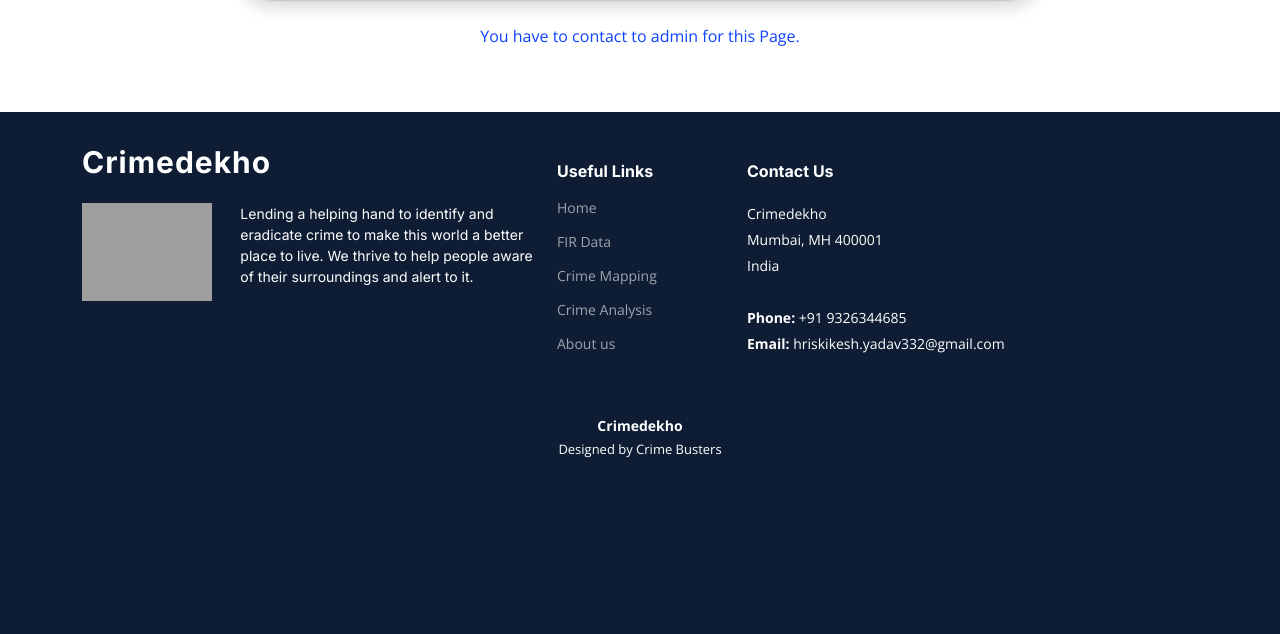
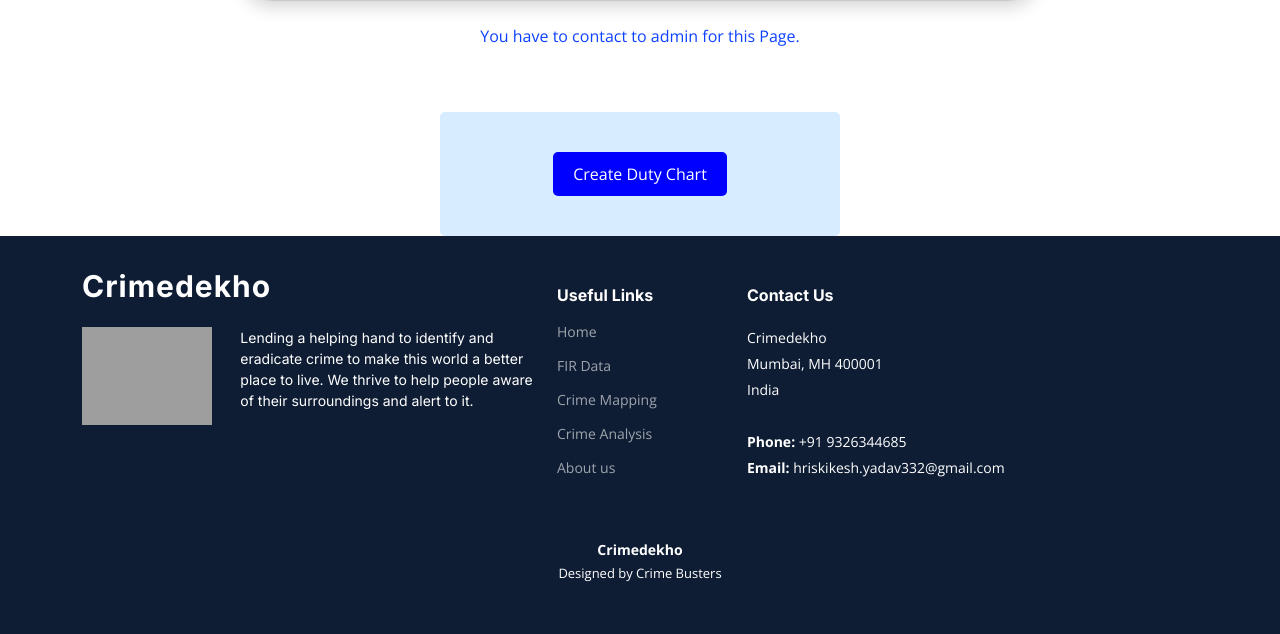
Before and after one commit to rock12231/CrimeDekho_KS, a Django app: template CrimeMapping/templates/CrimeMapping/crimemapping.html in a window 1280 px wide. Shown: the part 582-1216 px from the top of the page. Before the commit the page ends 1040 px from the top, so only its background shows below. Run offline with Django 4.2, Linux system fonts and the light colour scheme; the template is opened without the code that fills it, so the values that code supplies are empty; parts of the project's set-up code (start-up, migrations or seed data) failed here and were passed over; some libraries are stand-ins or nearby versions; grey boxes are pictures that could not be loaded.

Commit message:
Outline for the Police Chart Frontend

```diff
--- a/CrimeMapping/templates/CrimeMapping/crimemapping.html
+++ b/CrimeMapping/templates/CrimeMapping/crimemapping.html
@@ -9,10 +9,12 @@
         border-color: #ff80ff;
         box-shadow: 0px 1px 1px rgba(0, 0, 0, 0.075) inset, 0px 0px 8px rgba(255, 100, 255, 0.5);
     }
+
     .toolbar {
         float: left;
     }
-.cust-btn{
+
+    .cust-btn {
         position: absolute;
         margin-left: 40%;
         margin-top: 10px;
@@ -21,7 +23,8 @@
         background: white;
         border: 1px solid;
     }
-.cust-btn:hover{
+
+    .cust-btn:hover {
         position: absolute;
         margin-left: 40%;
         margin-top: 10px;
@@ -30,7 +33,8 @@
         background: #f4f4f4;
         border: 1px solid;
     }
-.cust-btn:focus{
+
+    .cust-btn:focus {
         position: absolute;
         margin-left: 40%;
         margin-top: 10px;
@@ -38,6 +42,35 @@
         color: black;
         background: #f4f4f4;
         border: 1px solid;
+    }
+
+    .blue-btn {
+        background-color: blue;
+        color: white;
+        padding: 10px 20px;
+        border: none;
+        cursor: pointer;
+        border-radius: 5px;
+    }
+    .container-btn {
+            max-width: 400px;
+            margin: 0 auto;
+            padding: 40px;
+            background-color: #d7edff;
+            border-radius: 5px;
+            text-align: center;
+        }
+        #nameInputsContainer input {
+            display: block;
+            margin: 10px auto;
+            padding: 5px;
+            width: 80%;
+            box-sizing: border-box;
+        }
+        .button-container {
+  display: flex;
+  justify-content: center;
+  margin-bottom: 10px;
 }
 </style>
 <!-- Data Table -->
@@ -369,6 +402,52 @@
 
 </script>
 
+<div class="container-btn">
+    <button id="createDutyChartBtn" class="blue-btn">Create Duty Chart</button>
+    <div id="dutyChartContainer" style="display: none;">
+        <label for="policemanCount">Number of Policemen:</label>
+        <select id="policemanCount" id="select">
+            <option value="">Select</option>
+            <option value="1">1</option>
+            <option value="2">2</option>
+            <option value="3">3</option>
+            <option value="4">4</option>
+            <option value="5">5</option>
+            <option value="6">6</option>
+            <option value="7">7</option>
+            <option value="8">8</option>
+            <option value="9">9</option>
+            <option value="10">10</option>
+        </select>
+        <div id="nameInputsContainer"></div>
+        <button id="createDutyPlanBtn" class="blue-btn cust-btn">Create Duty Plan</button>
+    </div>
+</div>
+
+<script>
+    const createDutyChartBtn = document.getElementById('createDutyChartBtn');
+    const dutyChartContainer = document.getElementById('dutyChartContainer');
+    const policemanCount = document.getElementById('policemanCount');
+    const nameInputsContainer = document.getElementById('nameInputsContainer');
+
+    createDutyChartBtn.addEventListener('click', () => {
+        dutyChartContainer.style.display = 'block';
+    });
+
+    policemanCount.addEventListener('change', () => {
+        const count = parseInt(policemanCount.value);
+        nameInputsContainer.innerHTML = '';
+
+        for (let i = 0; i < count; i++) {
+            const input = document.createElement('input');
+            input.type = 'text';
+            input.placeholder = `Policeman ${i + 1} Name`;
+            nameInputsContainer.appendChild(input);
+        }
+    });
+</script>
+
+
 {% endblock %}
 
 {% block jsblock %}
```
Also changed, not shown: db.sqlite3. Lines whose indentation alone changed are shown as unchanged.
